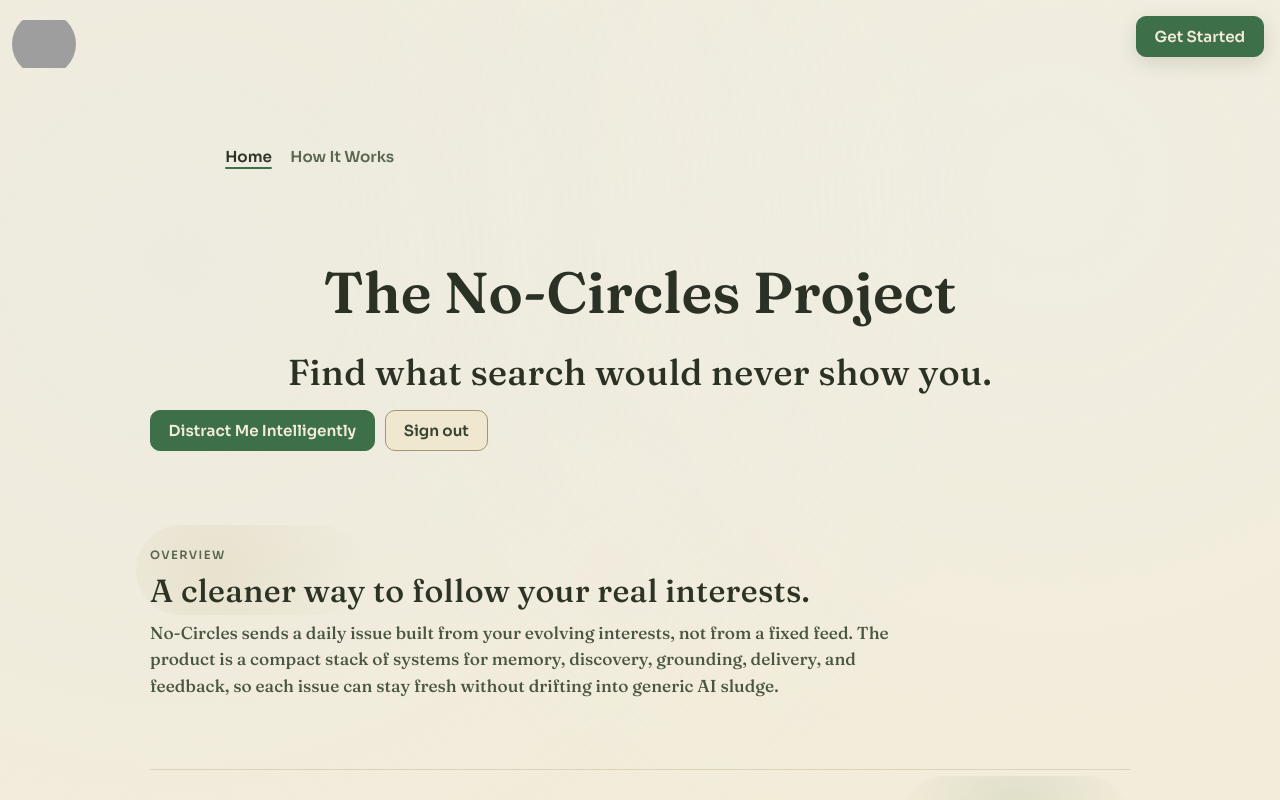
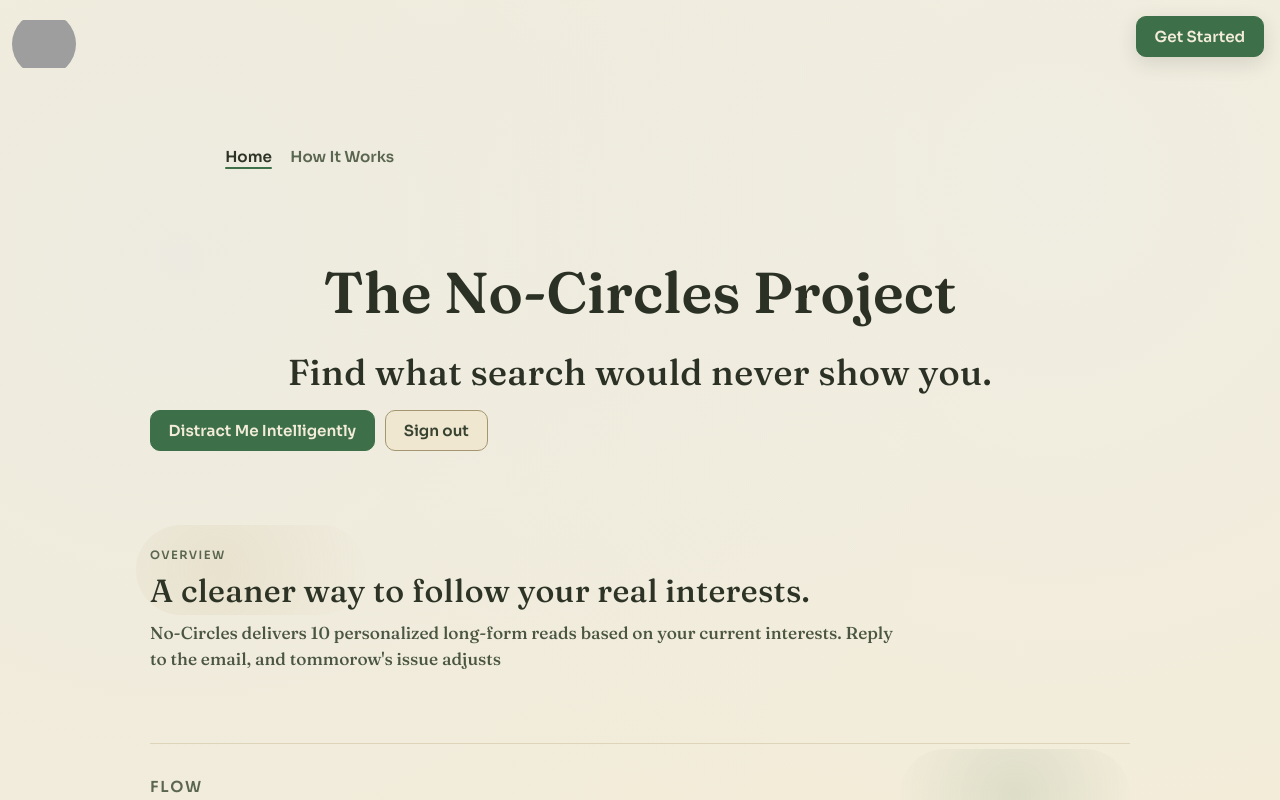
Before and after one commit to coder-2011/no-circles, a Next.js app: page / in a window 1280 px wide. Shown: the top 800 px of the page. Built offline with nearby package versions, Linux system fonts and the light colour scheme; no server answers; the database is empty; grey boxes are pictures that could not be loaded.

Commit message:
copy(home): restore simpler overview text

```diff
--- a/app/page.tsx
+++ b/app/page.tsx
@@ -329,9 +329,8 @@ export default function HomePage() {
             <p className="home-page__kicker">Overview</p>
             <h2 className="home-page__section-title">A cleaner way to follow your real interests.</h2>
             <p className="home-page__section-copy">
-              No-Circles sends a daily issue built from your evolving interests, not from a fixed feed. The product is
-              a compact stack of systems for memory, discovery, grounding, delivery, and feedback, so each issue can
-              stay fresh without drifting into generic AI sludge.
+              No-Circles delivers 10 personalized long-form reads based on your current interests. Reply to the
+              email, and tommorow&apos;s issue adjusts
             </p>
           </section>
           <section className="home-page__panel home-page__flow" id="flow">
```
